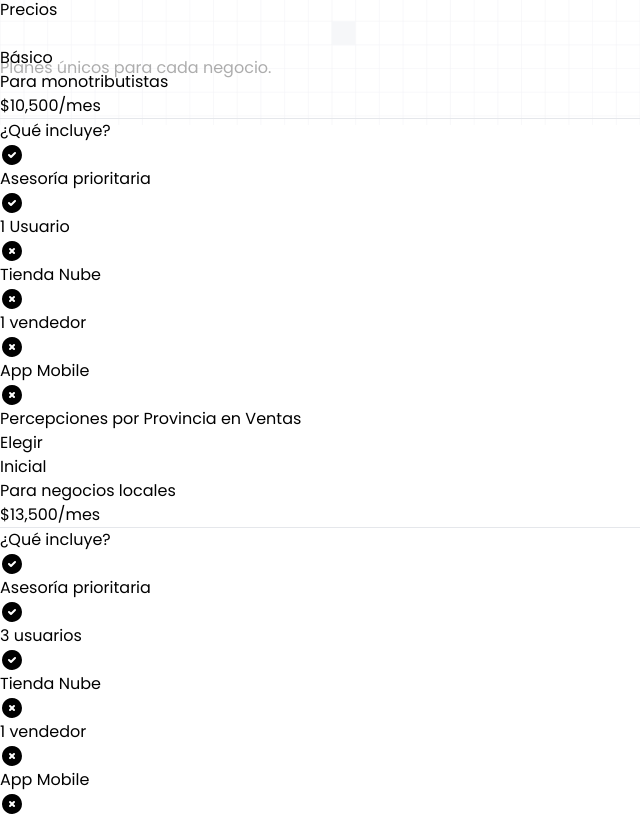
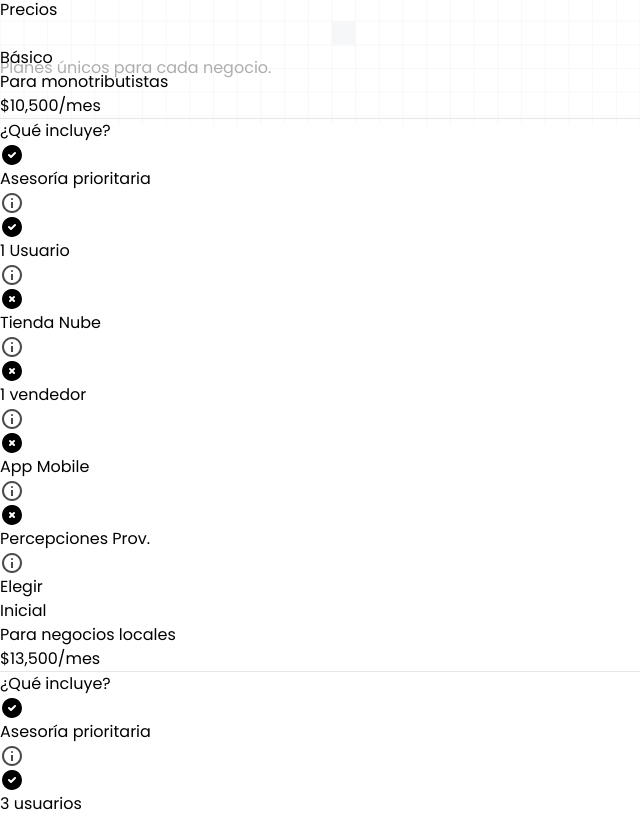
Before and after one commit to francoogilli/Fidel, a React (Vite) app: page / in a window 1280 px wide. Shown: the part 675-1491 px from the top of the page, without its empty margins (0-640 px from the left). Built offline with nearby package versions, Linux system fonts and the light colour scheme.

Commit message:
Agregar tooltip de info en las Pricing cards

```diff
--- a/src/components/pricingCard.tsx
+++ b/src/components/pricingCard.tsx
@@ -1,10 +1,13 @@
 import CheckIcon from "../icons/check";
 import CreditCardIcon from "../icons/creditCard";
 import CrossIcon from "../icons/crossx";
+import InfoCircle from "../icons/infoCircle"; // Suponiendo que tienes un icono de información
+import Tooltip from "./tooltip";
 
 interface Benefit {
   text: string;
   active: boolean;
+  tooltipInfo?: string; // Nueva propiedad opcional para el tooltip
 }
 
 interface PricingCardProps {
@@ -21,15 +24,12 @@ export default function PricingCard() {
       price: 10500,
       bestOption: "monotributistas",
       benefits: [
-        { text: "Asesoría prioritaria", active: true },
-        { text: "1 Usuario", active: true },
-        {
-          text: "Tienda Nube",
-          active: false,
-        },
-        { text: "1 vendedor", active: false },
-        { text: "App Mobile", active: false },
-        { text: "Percepciones por Provincia en Ventas", active: false },
+        { text: "Asesoría prioritaria", active: true, tooltipInfo: "Asesoría rápida y eficaz." },
+        { text: "1 Usuario", active: true, tooltipInfo: "Acceso para 1 usuario. Sin contar vendedores" },
+        { text: "Tienda Nube", active: false, tooltipInfo: "No incluye integración con Tienda Nube." },
+        { text: "1 vendedor", active: false, tooltipInfo: "No incluye soporte para múltiples vendedores." },
+        { text: "App Mobile", active: false, tooltipInfo: "No incluye acceso a la aplicacion mobile." },
+        { text: "Percepciones Prov.", active: false, tooltipInfo: "No incluye gestión de percepciones provinciales." },
       ],
     },
     {
@@ -37,12 +37,12 @@ export default function PricingCard() {
       price: 13500,
       bestOption: "negocios locales",
       benefits: [
-        { text: "Asesoría prioritaria", active: true },
-        { text: "3 usuarios", active: true },
-        { text: "Tienda Nube", active: true },
-        { text: "1 vendedor", active: false },
-        { text: "App Mobile", active: false },
-        { text: "Percepciones por Provincia en Ventas", active: false },
+        { text: "Asesoría prioritaria", active: true, tooltipInfo: "Asesoría rápida y eficaz." },
+        { text: "3 usuarios", active: true, tooltipInfo: "Acceso para 3 usuarios. Sin contar vendedores" },
+        { text: "Tienda Nube", active: true, tooltipInfo: "Incluye integración con Tienda Nube." },
+        { text: "1 vendedor", active: false, tooltipInfo: "No incluye soporte para múltiples vendedores." },
+        { text: "App Mobile", active: false, tooltipInfo: "No incluye acceso a la aplicacion mobile." },
+        { text: "Percepciones Prov.", active: false, tooltipInfo: "No incluye gestión de percepciones provinciales." },
       ],
     },
     {
@@ -50,12 +50,12 @@ export default function PricingCard() {
       price: 18500,
       bestOption: "pequeñas y medianas empresas",
       benefits: [
-        { text: "Asesoría prioritaria", active: true },
-        { text: "6 usuarios", active: true },
-        { text: "Tienda Nube", active: true },
-        { text: "3 vendedores", active: true },
-        { text: "App Mobile", active: true },
-        { text: "Percepciones por Provincia en Ventas", active: false },
+        { text: "Asesoría prioritaria", active: true, tooltipInfo: "Asesoría rápida y eficaz." },
+        { text: "6 usuarios", active: true, tooltipInfo: "Acceso para 6 usuarios. Sin contar vendedores" },
+        { text: "Tienda Nube", active: true, tooltipInfo: "Incluye integración con Tienda Nube." },
+        { text: "3 vendedores", active: true, tooltipInfo: "Soporte para hasta 3 vendedores." },
+        { text: "App Mobile", active: true, tooltipInfo: "Incluye acceso a la aplicacion mobile." },
+        { text: "Percepciones Prov.", active: false, tooltipInfo: "No incluye gestión de percepciones provinciales." },
       ],
     },
     {
@@ -63,12 +63,12 @@ export default function PricingCard() {
       price: 23000,
       bestOption: "grandes empresas",
       benefits: [
-        { text: "Asesoría personalizada", active: true },
-        { text: "12 usuarios", active: true },
-        { text: "Tienda Nube", active: true },
-        { text: "9 Vendedores", active: true },
-        { text: "App Mobile", active: true },
-        { text: "Percepciones por Provincia en Ventas", active: true },
+        { text: "Asesoría personalizada", active: true, tooltipInfo: "Asesoría personalizada y detallada." },
+        { text: "12 usuarios", active: true, tooltipInfo: "Acceso para 12 usuarios. Sin contar vendedores" },
+        { text: "Tienda Nube", active: true, tooltipInfo: "Incluye integración con Tienda Nube." },
+        { text: "9 Vendedores", active: true, tooltipInfo: "Soporte para hasta 9 vendedores." },
+        { text: "App Mobile", active: true, tooltipInfo: "Incluye acceso a la aplicacion mobile." },
+        { text: "Percepciones Prov.", active: true, tooltipInfo: "Gestión de percepciones provinciales incluida." },
       ],
     },
   ];
@@ -114,9 +114,19 @@ export default function PricingCard() {
             </p>
             <ul role="list" className="mb-7 space-y-4 text-left">
               {pricing.benefits.map((benefit, index) => (
-                <li className="flex items-center space-x-2" key={index}>
-                  {benefit.active ? <CheckIcon /> : <CrossIcon />}
-                  <span className="text-sm">{benefit.text}</span>
+                <li
+                  className="flex items-center space-x-2 justify-between"
+                  key={index}
+                >
+                  <div className="flex items-center space-x-2">
+                    {benefit.active ? <CheckIcon /> : <CrossIcon />}
+                    <span className="text-sm">{benefit.text}</span>
+                  </div>
+                  {benefit.tooltipInfo && (
+                    <Tooltip text={benefit.tooltipInfo}>
+                      <InfoCircle />
+                    </Tooltip>
+                  )}
                 </li>
               ))}
             </ul>
@@ -129,7 +139,6 @@ export default function PricingCard() {
           </div>
         ))}
       </div>
-      {/* <Referred /> */}
     </div>
   );
 }
--- /dev/null
+++ b/src/components/tooltip.tsx
@@ -0,0 +1,33 @@
+import React, { useState } from 'react';
+
+interface TooltipProps {
+  text: string;
+  children: React.ReactNode;
+}
+
+const Tooltip: React.FC<TooltipProps> = ({ text, children }) => {
+  const [isVisible, setIsVisible] = useState(false);
+
+  const showTooltip = () => setIsVisible(true);
+  const hideTooltip = () => setIsVisible(false);
+
+  return (
+    <div className="relative inline-block">
+      <div
+        onMouseEnter={showTooltip}
+        onMouseLeave={hideTooltip}
+        className="flex items-center"
+      >
+        {children}
+      </div>
+      {isVisible && (
+        <div className="absolute bottom-full mb-2 left-1/2 transform -translate-x-1/2 text-center w-max max-w-[230px] px-5 py-4 bg-zinc-800 text-zinc-200 text-sm rounded-xl">
+          {text}
+          <div className="absolute bottom-[-8px] left-1/2 transform -translate-x-1/2 w-0 h-0 border-l-[8px] border-r-[8px] border-t-[8px] border-l-transparent border-r-transparent border-t-zinc-800"></div>
+        </div>
+      )}
+    </div>
+  );
+};
+
+export default Tooltip;
--- /dev/null
+++ b/src/icons/infoCircle.tsx
@@ -0,0 +1,14 @@
+export default function InfoCircle() {
+  return (
+    <svg
+      xmlns="http://www.w3.org/2000/svg"
+      height="24px"
+      viewBox="0 -960 960 960"
+      width="24px"
+      className="size-4"
+      fill="#4a4a4a"
+    >
+      <path d="M440-280h80v-240h-80v240Zm40-320q17 0 28.5-11.5T520-640q0-17-11.5-28.5T480-680q-17 0-28.5 11.5T440-640q0 17 11.5 28.5T480-600Zm0 520q-83 0-156-31.5T197-197q-54-54-85.5-127T80-480q0-83 31.5-156T197-763q54-54 127-85.5T480-880q83 0 156 31.5T763-763q54 54 85.5 127T880-480q0 83-31.5 156T763-197q-54 54-127 85.5T480-80Zm0-80q134 0 227-93t93-227q0-134-93-227t-227-93q-134 0-227 93t-93 227q0 134 93 227t227 93Zm0-320Z" />
+    </svg>
+  );
+}
```
